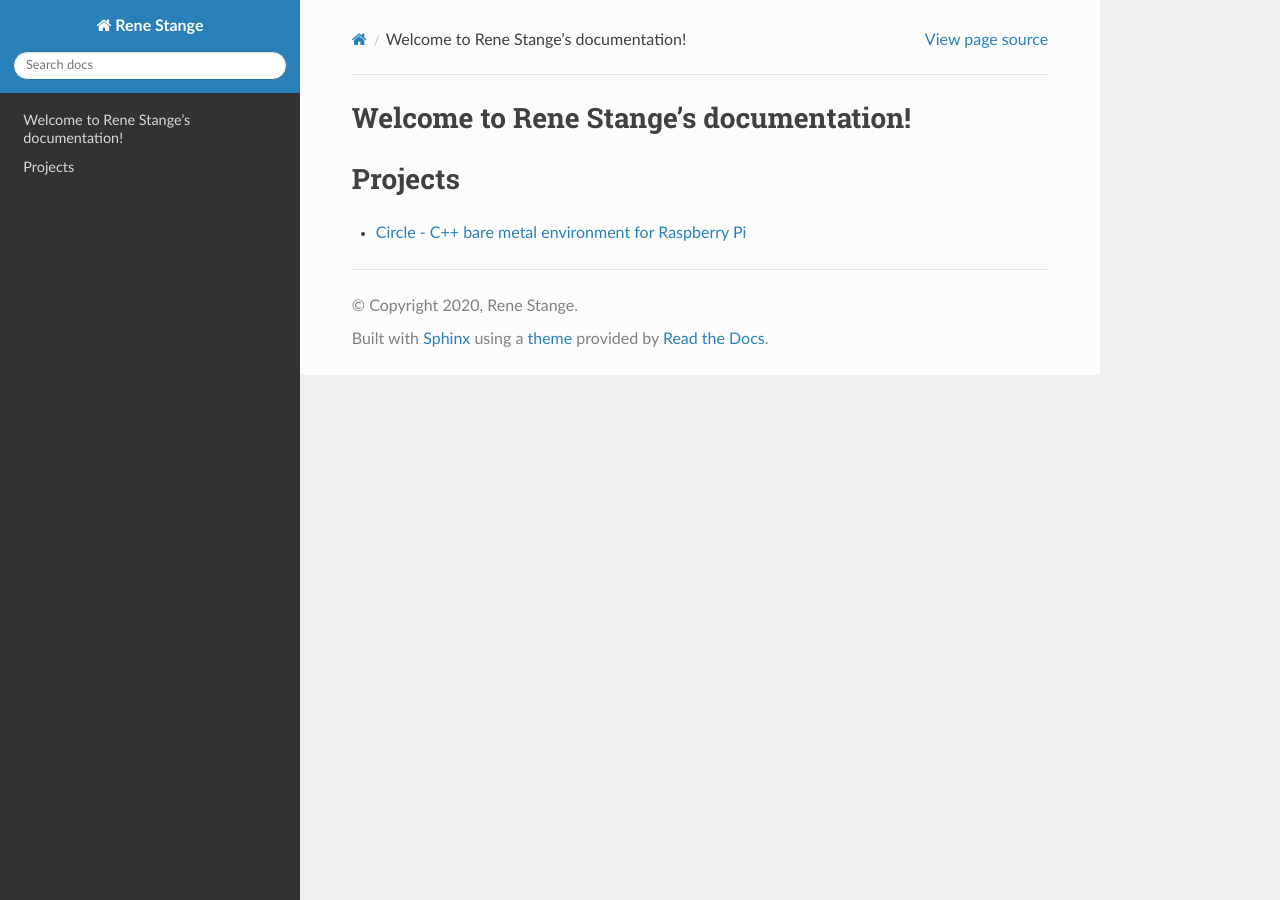
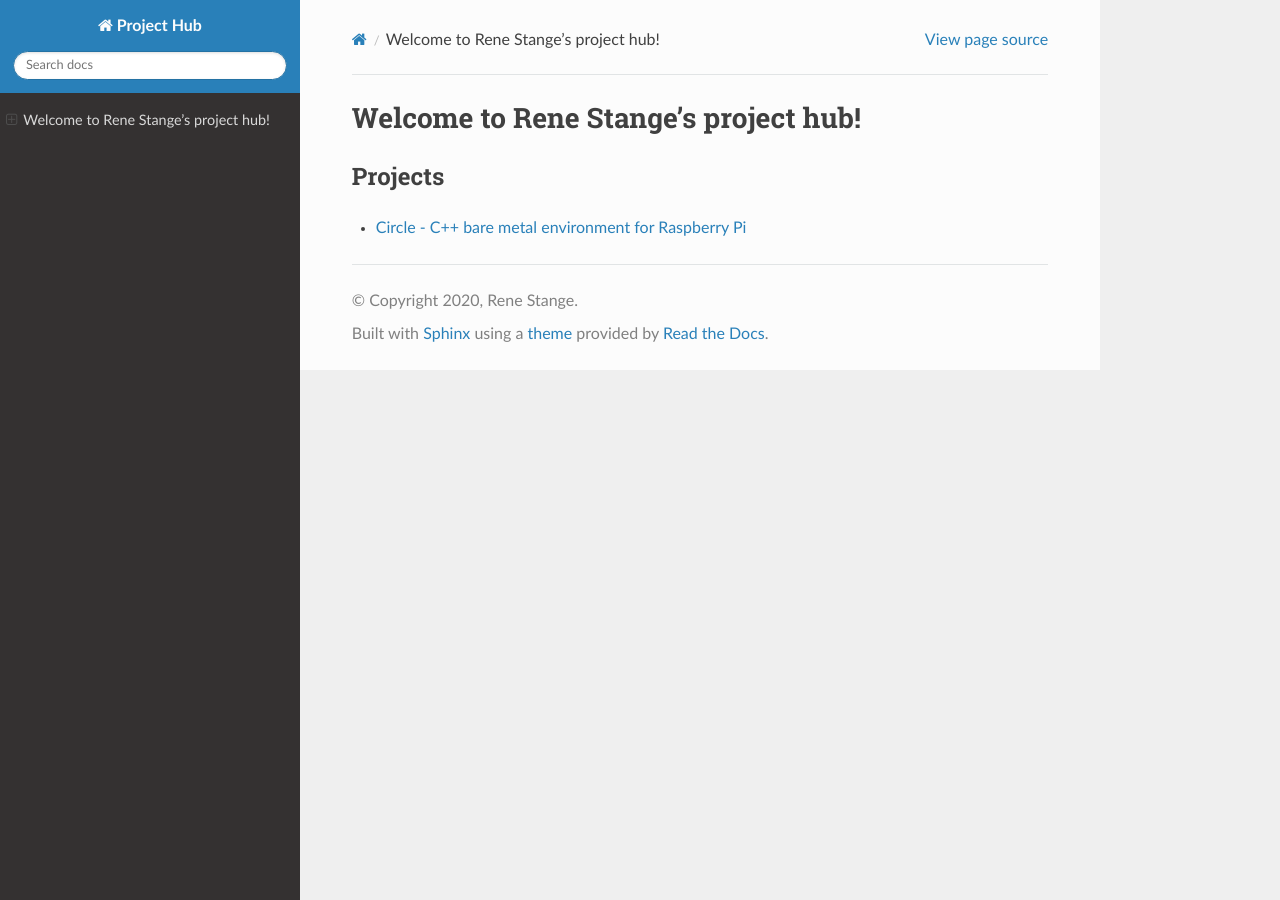
Before and after one commit to rsta2/docs, a Sphinx documentation site: the page built from docs/index.rst, in a window 1280 px wide. Built offline with Sphinx 7.4.7 and the Read the Docs theme 2.0.0, drawn with Linux system fonts in a browser that asks for light colours.

Commit message:
Rename RTD project to "Project Hub"
Add README.md for GitHub.

```diff
--- a/docs/conf.py
+++ b/docs/conf.py
@@ -18,7 +18,7 @@ import sphinx_rtd_theme
 
 # -- Project information -----------------------------------------------------
 
-project = 'Rene Stange'
+project = 'Project Hub'
 copyright = '2020, Rene Stange'
 author = 'Rene Stange'
 
@@ -33,7 +33,7 @@ extensions = [
 ]
 
 # Add any paths that contain templates here, relative to this directory.
-templates_path = ['_templates']
+# templates_path = ['_templates']
 
 # List of patterns, relative to source directory, that match files and
 # directories to ignore when looking for source files.
@@ -51,4 +51,4 @@ html_theme = "sphinx_rtd_theme"
 # Add any paths that contain custom static files (such as style sheets) here,
 # relative to this directory. They are copied after the builtin static files,
 # so a file named "default.css" will overwrite the builtin "default.css".
-html_static_path = ['_static']
+# html_static_path = ['_static']
--- a/docs/index.rst
+++ b/docs/index.rst
@@ -1,13 +1,7 @@
-Welcome to Rene Stange's documentation!
-=======================================
-
-.. toctree::
-   :maxdepth: 2
-   :caption: Contents:
-
-
+Welcome to Rene Stange's project hub!
+=====================================
 
 Projects
-========
+--------
 
 * `Circle - C++ bare metal environment for Raspberry Pi <https://rsta2.readthedocs.io/projects/circle>`_
```
Also changed, not shown: README.md (added, +1 -0 lines).
